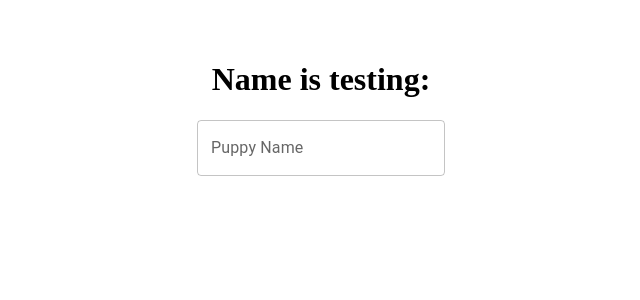
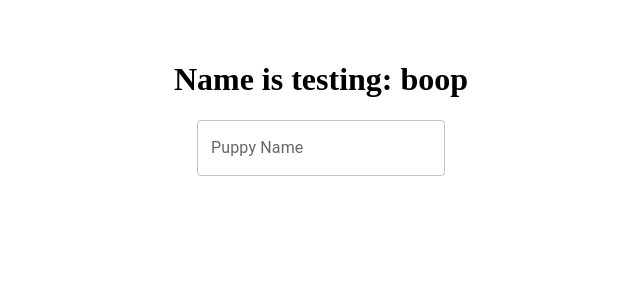
Before and after one commit to eyi739/testing-type, a React (Vite) app: page / in a window 1280 px wide. Shown: the top 300 px of the page, without its empty margins (319-959 px from the left). Built offline with nearby package versions, Linux system fonts and the light colour scheme.

Commit message:
experimenting with react.

```diff
--- a/src/FormDemo.jsx
+++ b/src/FormDemo.jsx
@@ -8,7 +8,7 @@ export default function FormDemo() {
     }
     return (
         <div>
-            <h1>Name is testing: {name}</h1>
+            <h1>Name is testing: boop {name}</h1>
             <TextField id="outlined-basic" label="Puppy Name" placeholder="Fido" variant="outlined" value={name} onChange={updateName} />
         </div>
     )
```
